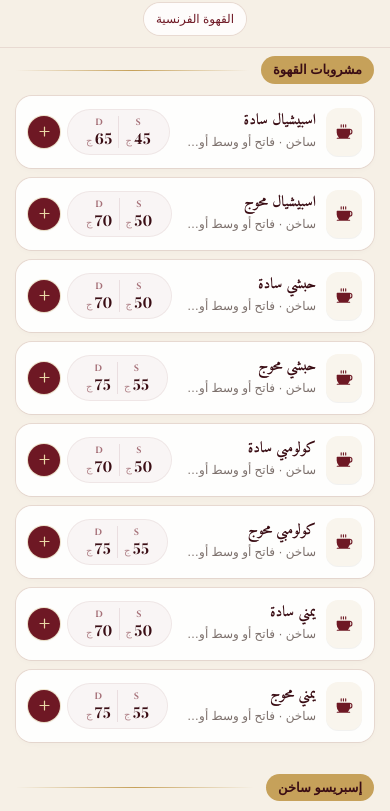
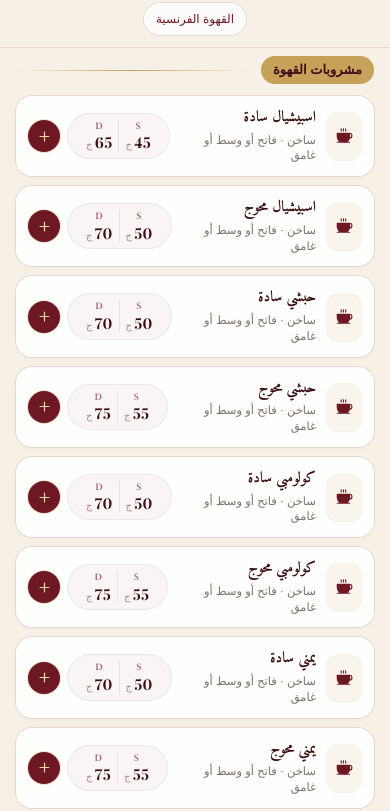
Before and after one commit to elboraey-jop/United, a Next.js app: page / in a window 390 px wide. Shown: the part 1840-2651 px from the top of the page. Built offline with nearby package versions, Linux system fonts and the light colour scheme; a web font is replaced by a local one.

Commit message:
fix: remove line-clamp on product descriptions so full text is visible on all phones

```diff
--- a/src/components/MenuBook.tsx
+++ b/src/components/MenuBook.tsx
@@ -202,7 +202,7 @@ export function MenuBook({ onAdd }: { onAdd: (draft: DraftOrder) => void }) {
                             )}
                           </div>
                           {item.note && (
-                            <p className="mt-0.5 text-[12px] leading-relaxed text-ink-soft/80 line-clamp-1">
+                            <p className="mt-1 text-[11.5px] sm:text-[12px] leading-snug text-ink-soft/80">
                               {item.note}
                             </p>
                           )}
```
